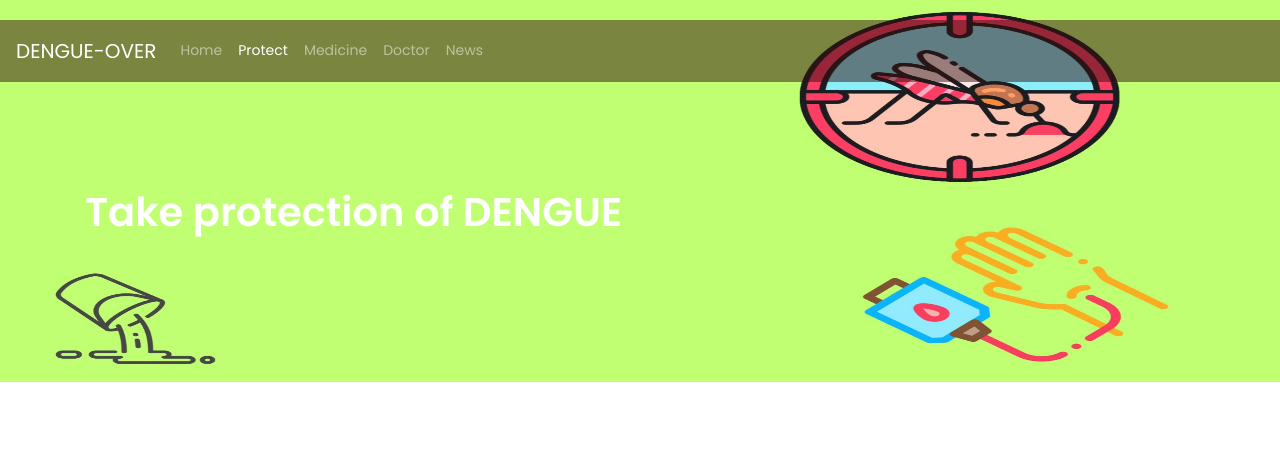
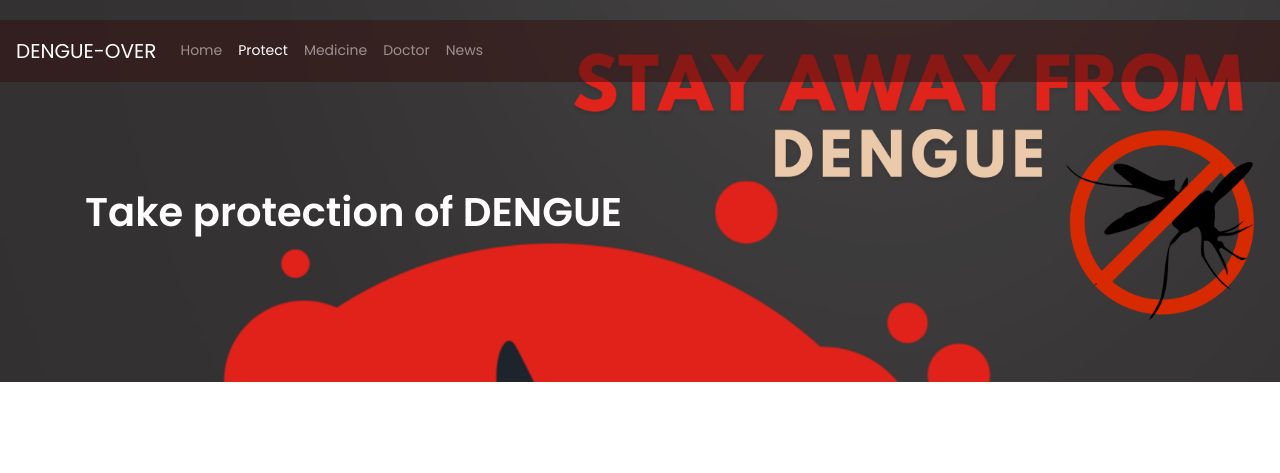
Before and after one commit to SagnikRoy03/Dengue-Over-Project, a Django app: page /protect/ in a window 1280 px wide. Shown: the top 473 px of the page. Run offline with Django 4.2, Linux system fonts and the light colour scheme; some libraries are stand-ins or nearby versions.

Commit message:
changes made for several issues and still in progress2

```diff
--- a/DENGUE_APP/static/css/style.css
+++ b/DENGUE_APP/static/css/style.css
@@ -219,15 +219,15 @@ button {
 .header_section {
   width: 100%;
   float: left;
-  background-image: url(../images/banner-bg.png);
   height: auto;
   height: auto;
   padding: 20px 0px;
   background-size: 100%;
 }
-
+#header_banner {
+  background-image: url(../images/banner.png);
+}
 .header_bg {
-  background-image: url(../images/header-bg.jpg);
   background-size: 100% 100%;
 }
 
--- a/DENGUE_APP/templates/protect.html
+++ b/DENGUE_APP/templates/protect.html
@@ -33,7 +33,7 @@
    </head>
    <body>
       <!--header section start -->
-      <div class="header_section header_bg">
+      <div class="header_section" id="header_banner">
          <nav class="navbar navbar-expand-lg navbar-dark bg-dark">
             <a class="navbar-brand" href="#">DENGUE-OVER</a>
             <button class="navbar-toggler" type="button" data-toggle="collapse" data-target="#navbarSupportedContent" aria-controls="navbarSupportedContent" aria-expanded="false" aria-label="Toggle navigation">
```
Also changed, not shown: DENGUE_APP/static/images/banner.png (added).
